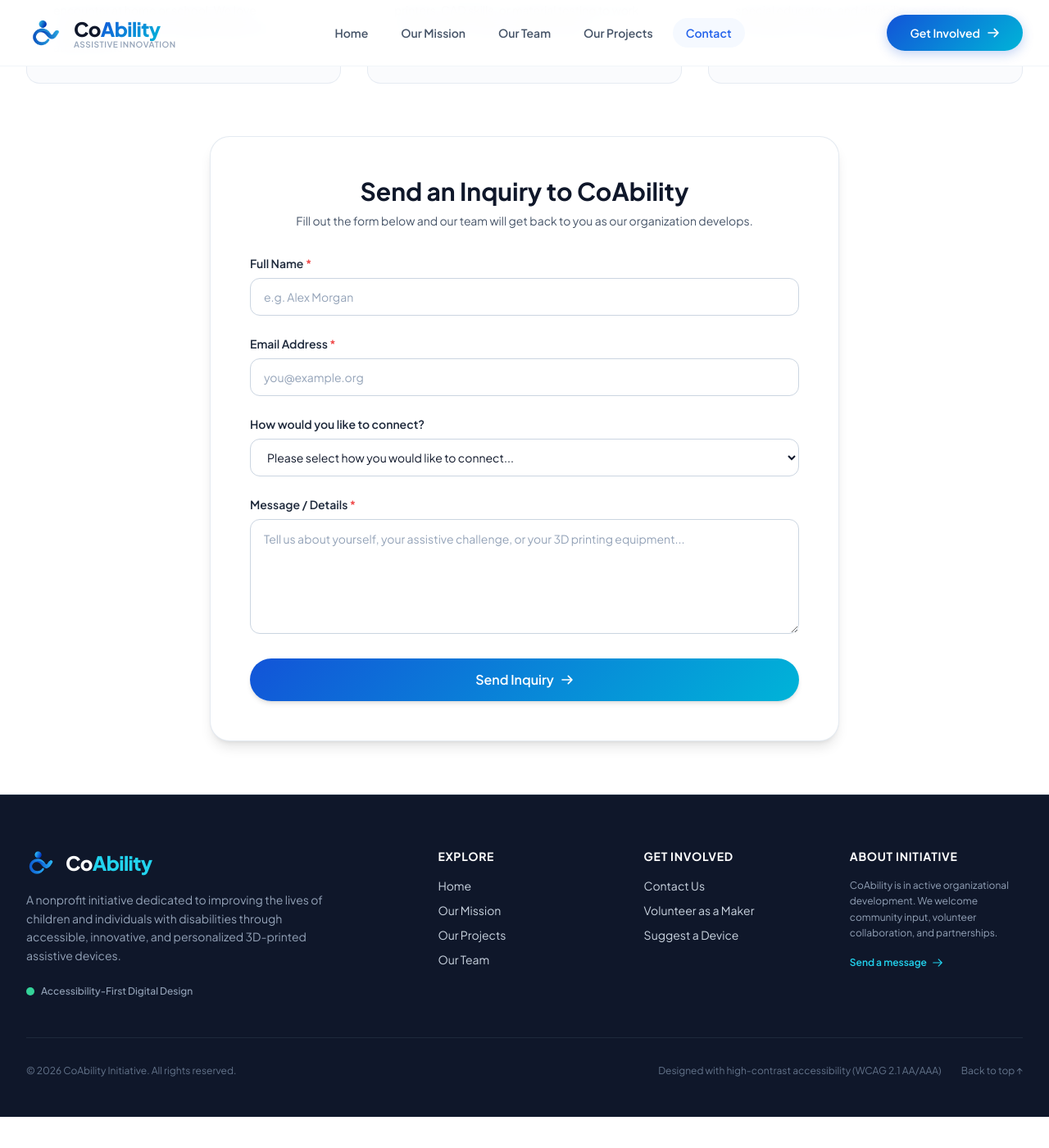
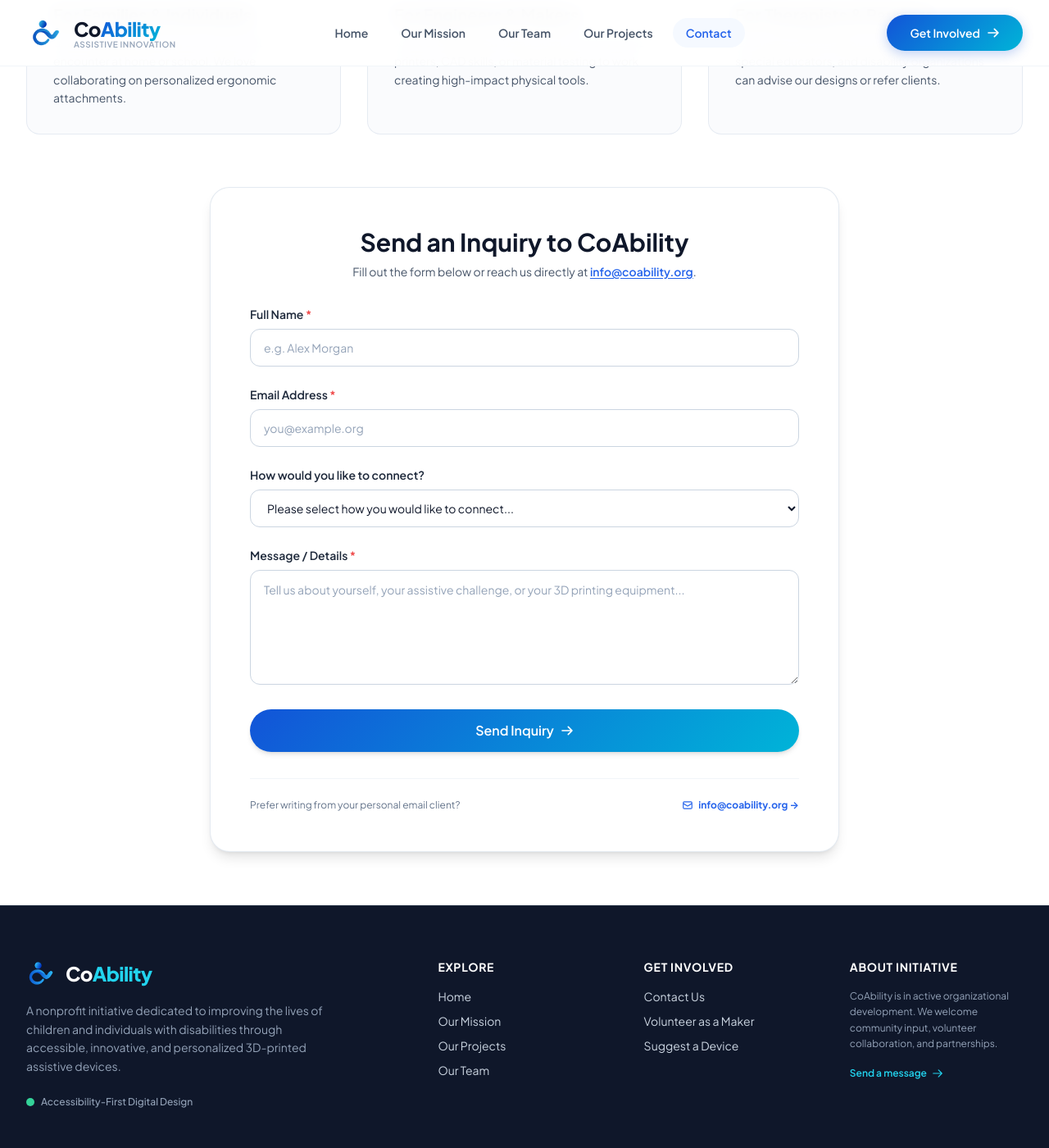
Before and after one commit to Hesham-Katabi/CoAbility, a Jekyll site: the page built from contact.html, in a window 1280 px wide and 1400 px high, scrolled down 673 px. Shown: the whole window at 82% size. Built offline with Jekyll 4.4.1, drawn with Linux system fonts in a browser that asks for light colours; nearby versions of some CDN libraries; before the commit the page ends 2035 px from its top, so only the background shows below that; some of the changed text lies outside the part shown.

Commit message:
Add official direct email info@coability.org across contact page and configuration

```diff
--- a/_config.yml
+++ b/_config.yml
@@ -1,7 +1,7 @@
 # CoAbility - Jekyll Site Configuration
 title: "CoAbility"
 tagline: "Assistive Innovation & 3D Additive Solutions"
-email: "contact@coability.org"
+email: "info@coability.org"
 description: >-
   CoAbility is a nonprofit initiative dedicated to improving the lives of children
   and individuals with disabilities through accessible, innovative, and personalized
--- a/contact.html
+++ b/contact.html
@@ -10,9 +10,16 @@ description: "Get involved with CoAbility. Connect with our team as a volunteer
     <h1 class="text-4xl sm:text-5xl font-extrabold text-slate-900 tracking-tight leading-tight mb-6">
       Let’s build a more <span class="text-gradient">accessible world</span> together.
     </h1>
-    <p class="text-lg sm:text-xl text-slate-600 leading-relaxed max-w-2xl mx-auto font-normal">
+    <p class="text-lg sm:text-xl text-slate-600 leading-relaxed max-w-2xl mx-auto font-normal mb-6">
       Whether you have an accessibility need, want to volunteer 3D printing expertise, or wish to explore a community partnership, we are excited to connect with you.
     </p>
+    <div class="inline-flex items-center gap-2 px-4 py-2 rounded-full bg-white border border-slate-200/90 shadow-sm text-sm text-slate-700">
+      <svg class="w-4 h-4 text-blue-600" fill="none" viewBox="0 0 24 24" stroke="currentColor">
+        <path stroke-linecap="round" stroke-linejoin="round" stroke-width="2" d="M3 8l7.89 5.26a2 2 0 002.22 0L21 8M5 19h14a2 2 0 002-2V7a2 2 0 00-2-2H5a2 2 0 00-2 2v10a2 2 0 002 2z"/>
+      </svg>
+      <span class="font-medium text-slate-600">Direct Email:</span>
+      <a href="mailto:info@coability.org" class="font-bold text-blue-600 hover:text-blue-800 hover:underline transition-colors">info@coability.org</a>
+    </div>
   </div>
 </section>
 
@@ -69,7 +76,8 @@ description: "Get involved with CoAbility. Connect with our team as a volunteer
       <div class="text-center mb-8">
         <h2 class="text-2xl sm:text-3xl font-bold text-slate-900">Send an Inquiry to CoAbility</h2>
         <p class="text-slate-600 text-sm mt-2">
-          Fill out the form below and our team will get back to you as our organization develops.
+          Fill out the form below or reach us directly at
+          <a href="mailto:info@coability.org" class="font-semibold text-blue-600 hover:text-blue-800 underline underline-offset-2 transition-colors">info@coability.org</a>.
         </p>
       </div>
 
@@ -160,6 +168,17 @@ description: "Get involved with CoAbility. Connect with our team as a volunteer
       <!-- Accessible Feedback Container -->
       <div id="form-status-message" class="hidden"></div>
 
+      <!-- Direct Email Alternative -->
+      <div class="mt-8 pt-6 border-t border-slate-100 flex flex-col sm:flex-row items-center justify-between gap-3 text-xs text-slate-500">
+        <span>Prefer writing from your personal email client?</span>
+        <a href="mailto:info@coability.org" class="inline-flex items-center gap-1.5 font-bold text-blue-600 hover:text-blue-800 transition-colors">
+          <svg class="w-3.5 h-3.5" fill="none" viewBox="0 0 24 24" stroke="currentColor">
+            <path stroke-linecap="round" stroke-linejoin="round" stroke-width="2" d="M3 8l7.89 5.26a2 2 0 002.22 0L21 8M5 19h14a2 2 0 002-2V7a2 2 0 00-2-2H5a2 2 0 00-2 2v10a2 2 0 002 2z"/>
+          </svg>
+          info@coability.org &rarr;
+        </a>
+      </div>
+
     </div>
 
   </div>
```
